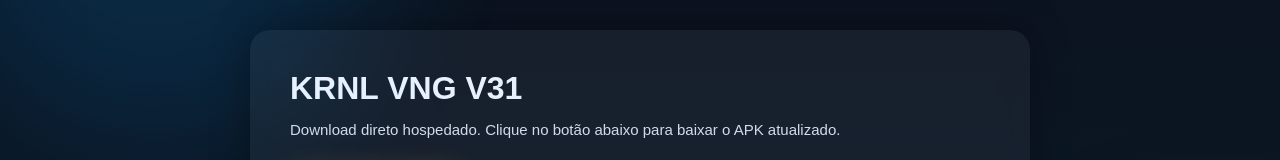
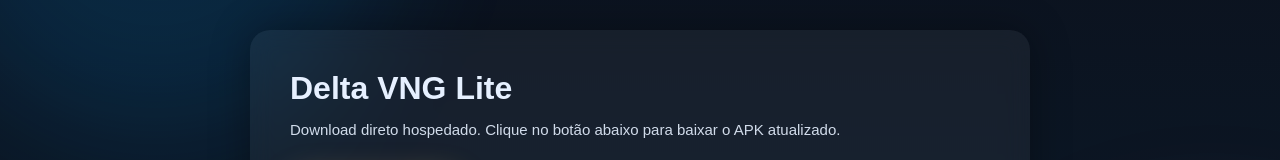
Before and after one commit to paodeminlo/Deltalittle.github.io, a plain HTML site: page index.html in a window 1280 px wide. Shown: the part 256-416 px from the top of the page. Drawn offline with Linux system fonts and the light colour scheme.

Commit message:
Update index.html

```diff
--- a/index.html
+++ b/index.html
@@ -3,7 +3,7 @@
 <head>
   <meta charset="UTF-8">
   <meta name="viewport" content="width=device-width, initial-scale=1.0">
-  <title>KRNL VNG V31 — Download</title>
+  <title>Delta VNG Lite — Download</title>
   <style>
     * { margin:0; padding:0; box-sizing:border-box; font-family: 'Poppins', sans-serif; }
 
@@ -98,7 +98,7 @@
   <div class="blob b"></div>
 
   <div class="card">
-    <h1>KRNL VNG V31</h1>
+    <h1>Delta VNG Lite</h1>
     <p>Download direto hospedado. Clique no botão abaixo para baixar o APK atualizado.</p>
 
     <a
```
